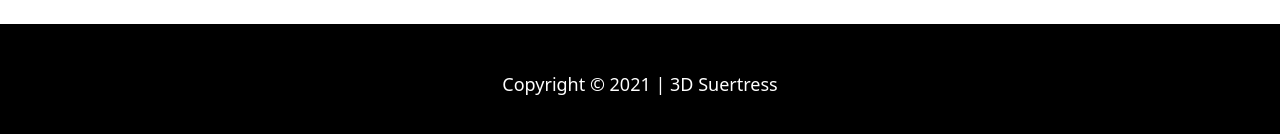
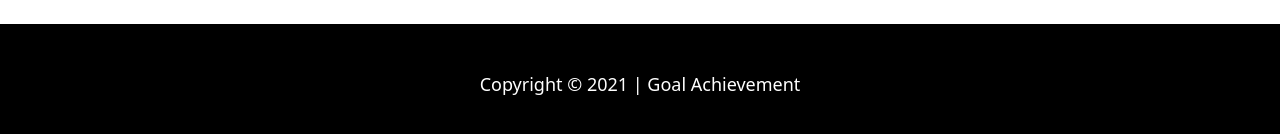
Before and after one commit to jhimson/goal-achievement-app, a React (Create React App) app in the folder client/: page / in a window 1280 px wide. Shown: the part 904-1038 px from the top of the page. Built offline with nearby package versions, Linux system fonts and the light colour scheme.

Commit message:
style(footer) replace title on the footer

```diff
--- a/client/src/components/Footer.jsx
+++ b/client/src/components/Footer.jsx
@@ -3,7 +3,7 @@
 const Footer = () => (
   <footer>
     <div className="flex items-center justify-center h-full text-lg text-center text-white bg-black">
-      <h1>Copyright © 2021 | 3D Suertress</h1>
+      <h1>Copyright © 2021 | Goal Achievement</h1>
     </div>
   </footer>
 );
```
Also changed, not shown: 1 other file (tests, documents, lock files or other folders).
